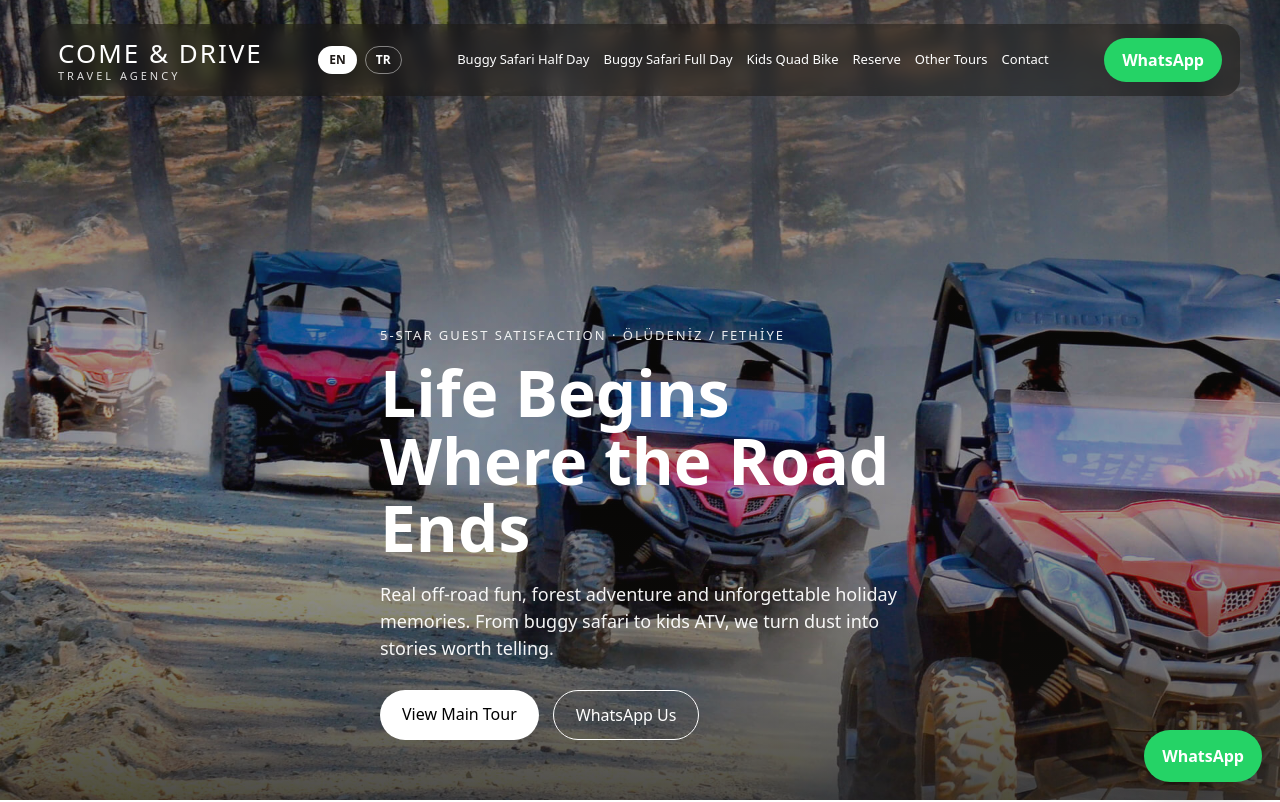
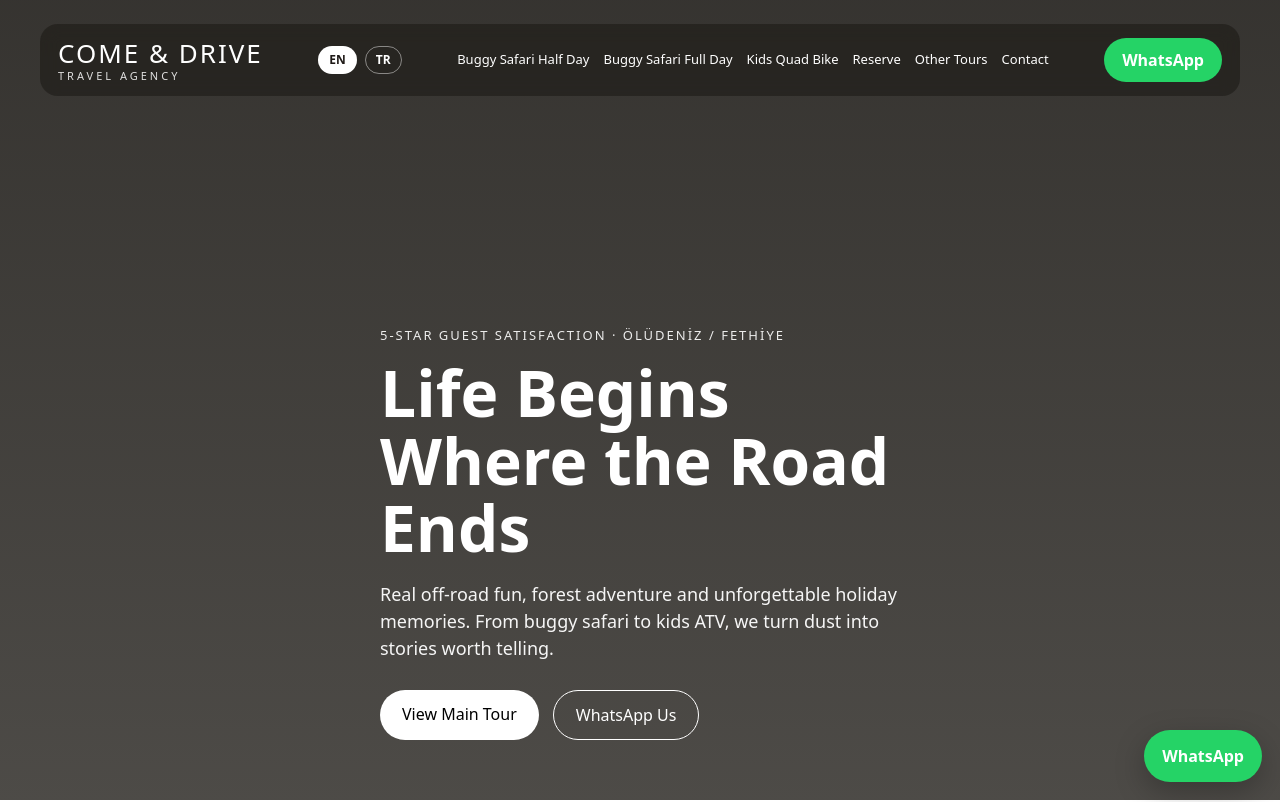
Before and after one commit to comendrive-a11y/comendrive-a11y, a Next.js app: page / in a window 1280 px wide. Shown: the top 802 px of the page. Built offline with nearby package versions, Linux system fonts and the light colour scheme.

Commit message:
Update page.tsx

```diff
--- a/app/page.tsx
+++ b/app/page.tsx
@@ -134,8 +134,8 @@ export default function HomePage() {
       <section
         style={{
           minHeight: "100vh",
-          background:
-            "linear-gradient(180deg, rgba(20,18,15,0.55) 0%, rgba(20,18,15,0.35) 60%, rgba(20,18,15,0.75) 100%), url('/hero.jpg') center/cover no-repeat",
+      background:
+"linear-gradient(180deg, rgba(20,18,15,0.85) 0%, rgba(20,18,15,0.75) 100%)",
           color: "#fff",
           padding: "24px 20px 60px",
           display: "flex",
```
